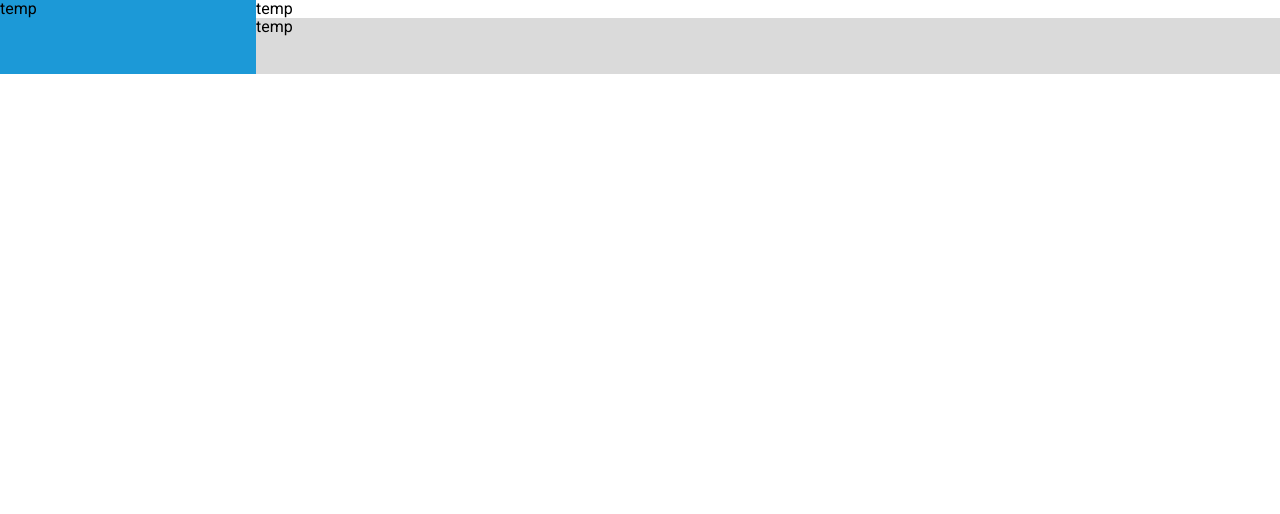
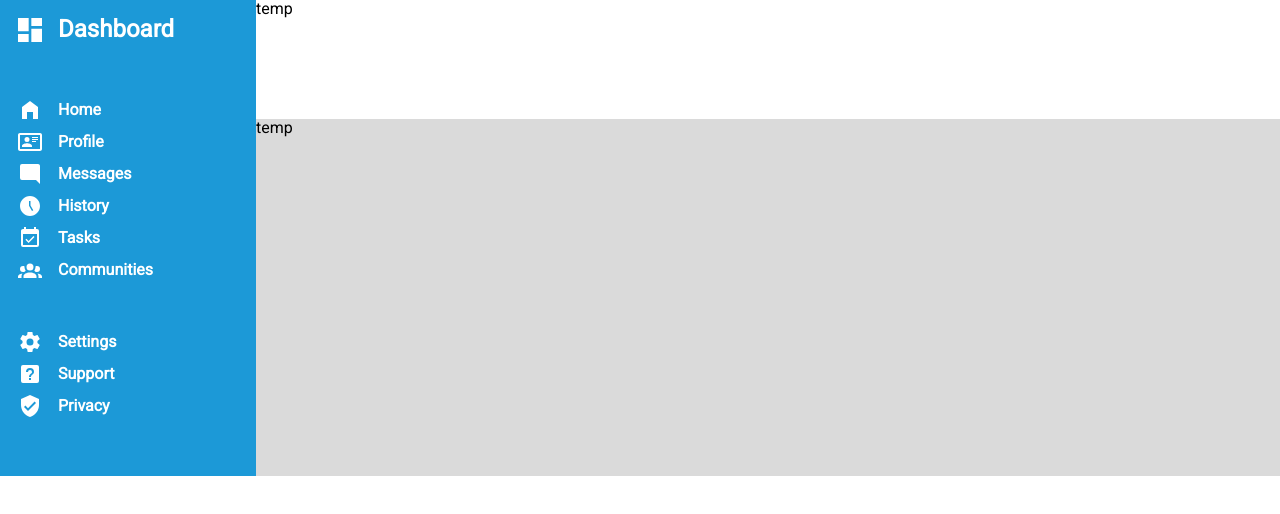
Before and after one commit to kevin2b/admin-dashboard, a plain HTML site: page index.html in a window 1280 px wide. Drawn offline with Linux system fonts and the light colour scheme.

Commit message:
Add sidebar content

```diff
--- a/index.html
+++ b/index.html
@@ -11,7 +11,33 @@
   </head>
   <body>
     <div class="container">
-      <div class="sidebar"> temp
+      <div class="sidebar">
+        <div class="sidebar-group sidebar-header">
+          <img class="sidebar-header-image" src="./images/view-dashboard.svg" alt="Dashboard icon">
+          <div class="sidebar-header-text"> Dashboard </div>
+        </div>
+        <div class="sidebar-group">
+          <img class="sidebar-body-image" src="./images/home-variant.svg" alt="Home icon">
+          <div class="sidebar-body-text sidebar-group-one"> Home </div>
+          <img class="sidebar-body-image" src="./images/card-account-details-outline.svg" alt="Profile icon">
+          <div class="sidebar-body-text"> Profile </div>
+          <img class="sidebar-body-image" src="./images/message-reply.svg" alt="Messages icon">
+          <div class="sidebar-body-text"> Messages </div>
+          <img class="sidebar-body-image" src="./images/clock-time-five.svg" alt="History icon">
+          <div class="sidebar-body-text"> History </div>
+          <img class="sidebar-body-image" src="./images/calendar-check.svg" alt="Tasks icon">
+          <div class="sidebar-body-text"> Tasks </div>
+          <img class="sidebar-body-image" src="./images/account-group.svg" alt="Communities icon">
+          <div class="sidebar-body-text"> Communities </div>
+        </div>
+        <div class="sidebar-group">
+          <img class="sidebar-body-image" src="./images/cog.svg" alt="Settings icon">
+          <div class="sidebar-body-text sidebar-group-two"> Settings </div>
+          <img class="sidebar-body-image" src="./images/help-box.svg" alt="Support icon">
+          <div class="sidebar-body-text"> Support </div>
+          <img class="sidebar-body-image" src="./images/shield-check.svg" alt="Privacy icon">
+          <div class="sidebar-body-text"> Privacy </div>
+        </div>
       </div>
       <div class="header"> temp
       </div>
--- a/style/styles.css
+++ b/style/styles.css
@@ -22,6 +22,45 @@ html{
 .sidebar{
   grid-row: 1 / 3;
   background-color: #008dd2e3;
+  padding: 10px;
+}
+
+.sidebar-header-image{
+  height: 2rem;
+  width: auto;
+  justify-self: center;
+}
+
+.sidebar-header-text{
+  font-size: 1.5rem;
+  font-weight: 700;
+  color: white;
+}
+
+.sidebar-body-image{
+  height: 1.5rem;
+  width: auto;
+  justify-self: center;
+}
+
+.sidebar-body-text{
+  font-size: 1rem;
+  font-weight: 700;
+  color: white;
+}
+
+.sidebar-group.sidebar-header{
+  display: grid;
+  grid-template: 2.5rem / 2.5rem 1fr;
+}
+
+.sidebar-group{
+  display: grid;
+  grid-template: 1.5rem / 2.5rem 1fr;
+  gap: 0.5rem;
+  grid-auto-rows: 1.5rem;
+  margin-bottom: 3rem;
+  align-items: center;
 }
 
 .content{
```
Also changed, not shown: images/account-group.svg (added), images/calendar-check.svg (added), images/card-account-details-outline.svg (added), images/clock-time-five.svg (added), images/cog.svg (added), images/help-box.svg (added), images/home-variant.svg (added), images/message-reply.svg (added), images/shield-check.svg (added), images/view-dashboard.svg (added).
